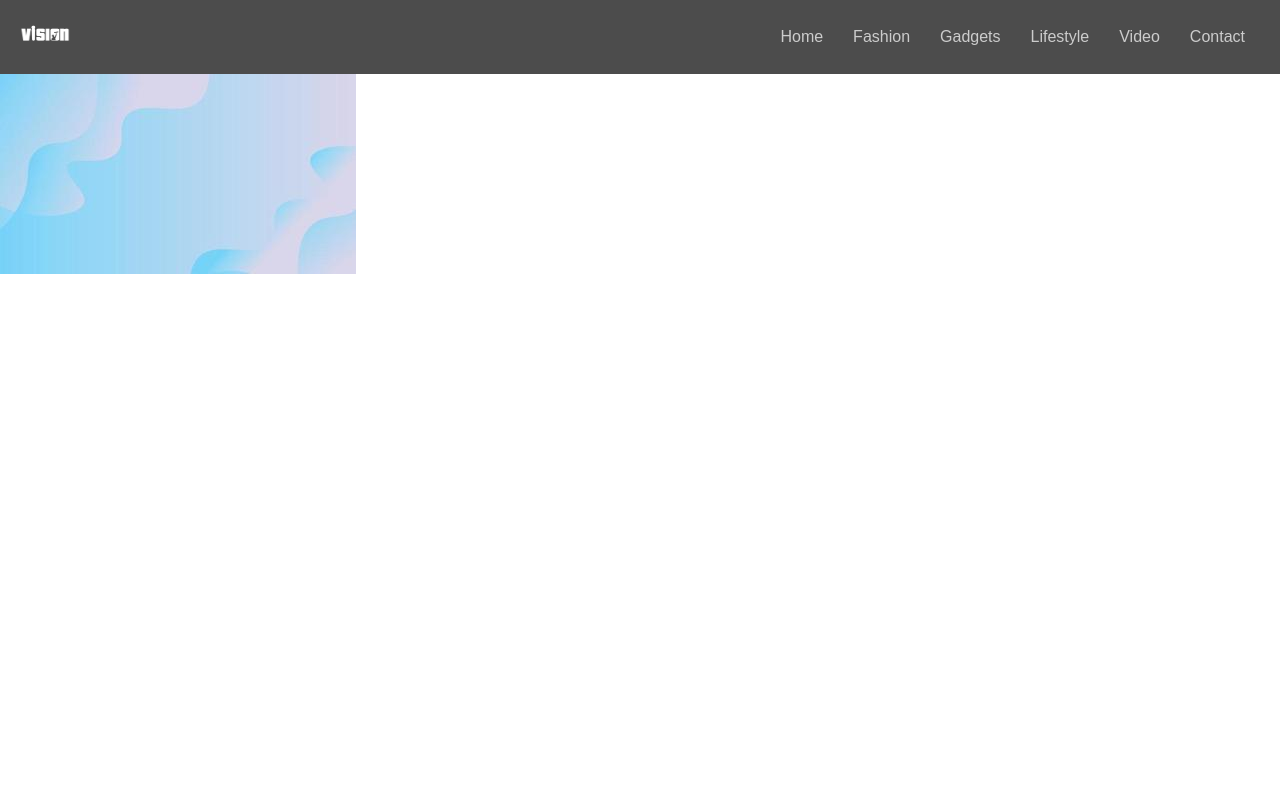
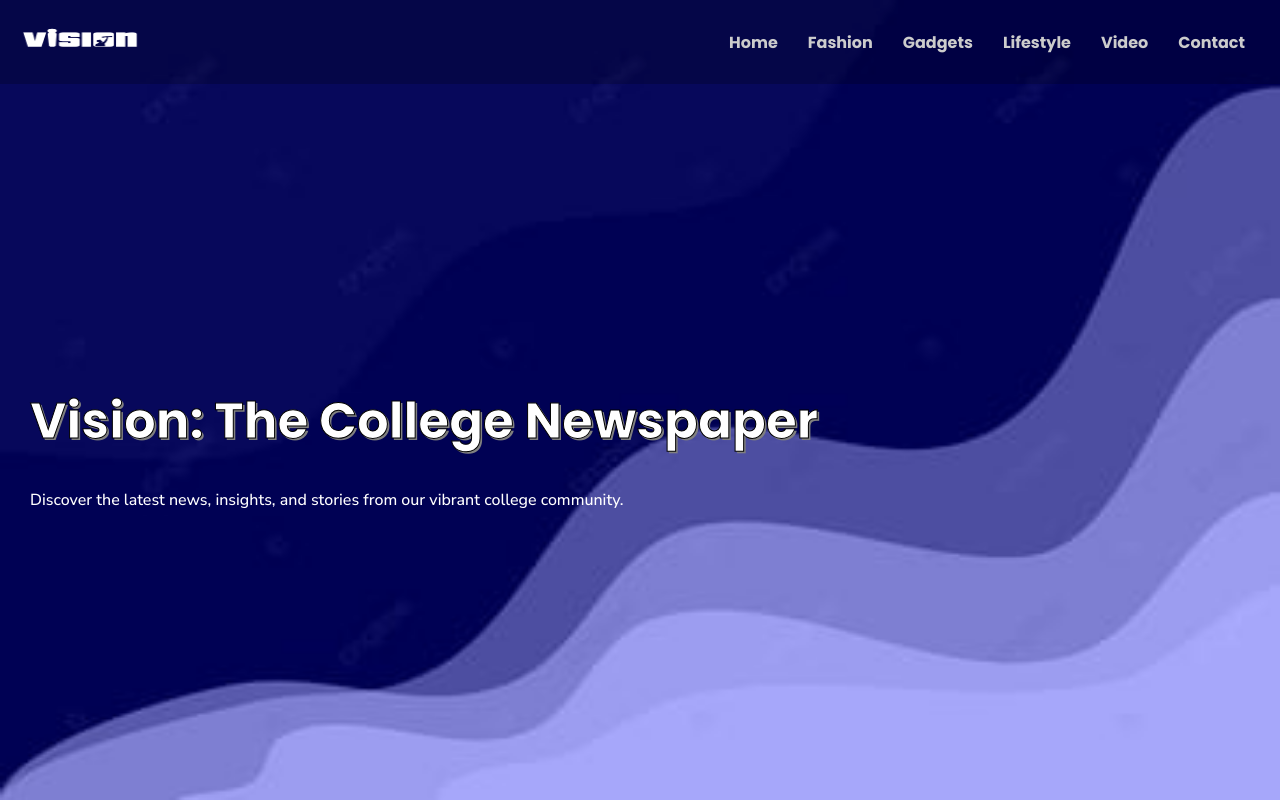
Before and after one commit to harshivkrishna/vision-club, a React (Vite) app in the folder vision/: page / in a window 1280 px wide. Built offline with nearby package versions, Linux system fonts and the light colour scheme.

Commit message:
new file:   vision/src/assets/bg2.jpg

```diff
--- a/vision/src/components/Hero.jsx
+++ b/vision/src/components/Hero.jsx
@@ -2,7 +2,7 @@ import React from 'react'
 import './hero.css'
 
 import bg1 from '../assets/bg1.jpg'
-
+import bg2 from '../assets/bg2.jpg'
 import { Swiper, SwiperSlide } from 'swiper/react';
 import { Autoplay } from 'swiper/modules';
 import 'swiper/css';
@@ -10,7 +10,7 @@ import 'swiper/css';
 
 const Hero = () => {
   return (
-    <>
+    <div >
         <div className="background-container">
             <Swiper
             spaceBetween={50}
@@ -23,10 +23,16 @@ const Hero = () => {
                 <SwiperSlide className='slide'>
                     <img src={bg1} alt="" />
                 </SwiperSlide>
-
+                <SwiperSlide className='slide'>
+                    <img src={bg2} alt="" />
+                </SwiperSlide>
             </Swiper>
         </div>
-    </>
+        <div className='hero-container'>
+            <h1>Vision: The College Newspaper</h1>
+            <p>Discover the latest news, insights, and stories from our vibrant college community.</p>
+        </div>
+        </div>
   )
 }
 
--- a/vision/src/components/Navbar.css
+++ b/vision/src/components/Navbar.css
@@ -4,12 +4,12 @@
     justify-content: space-between;
     align-items: center;
     padding: 10px 20px;
-    background-color: rgba(0, 0, 0, 0.7); /* Assuming background image is set on the body */
+    background-color: rgba(0, 0, 0, 0.2);
   }
 
   .logo{
-    width: 50px;
-    height: 50px;
+    width: 120px;
+    height: 60px;
   }
 
   .nav-links {
@@ -24,11 +24,12 @@
   }
 
   .nav-links a {
-    font-family: 'Arial', sans-serif;
+    font-family: 'Poppins', sans-serif;
     font-size: 16px;
     color: #cccccc;
     text-decoration: none;
     transition: color 0.3s ease;
+    font-weight: 700;
   }
 
   .nav-links a:hover {
--- a/vision/src/components/hero.css
+++ b/vision/src/components/hero.css
@@ -0,0 +1,39 @@
+.slide{
+    width: 100vw;
+    height: 100vh;
+}
+.slide img{
+    width: 100vw;
+    height: 100vh;
+}
+
+.background-container{
+    height: fit-content;
+    width: 100%;
+    position: absolute;
+    top: 0;
+    z-index: -10;
+}
+
+.hero-container{
+    position: relative;
+    top: 300px;
+    margin-left:30px ;
+}
+
+.hero-container h1{
+    /* color: rgba(255, 0, 0, 0.682); */
+    color: #fff;
+    /* color: transparent; */
+    -webkit-text-stroke: 1px black;
+    font-family: 'Poppins',sans-serif;
+    font-size:50px;
+    margin-bottom: 30px;
+    text-shadow: 2px 2px gray;
+}
+
+.hero-container p{
+    font-family: "Nunito Sans",sans-serif;
+    color: #fff;
+    font-weight: 500;
+}
```
Also changed, not shown: vision/src/assets/bg2.jpg (added).
